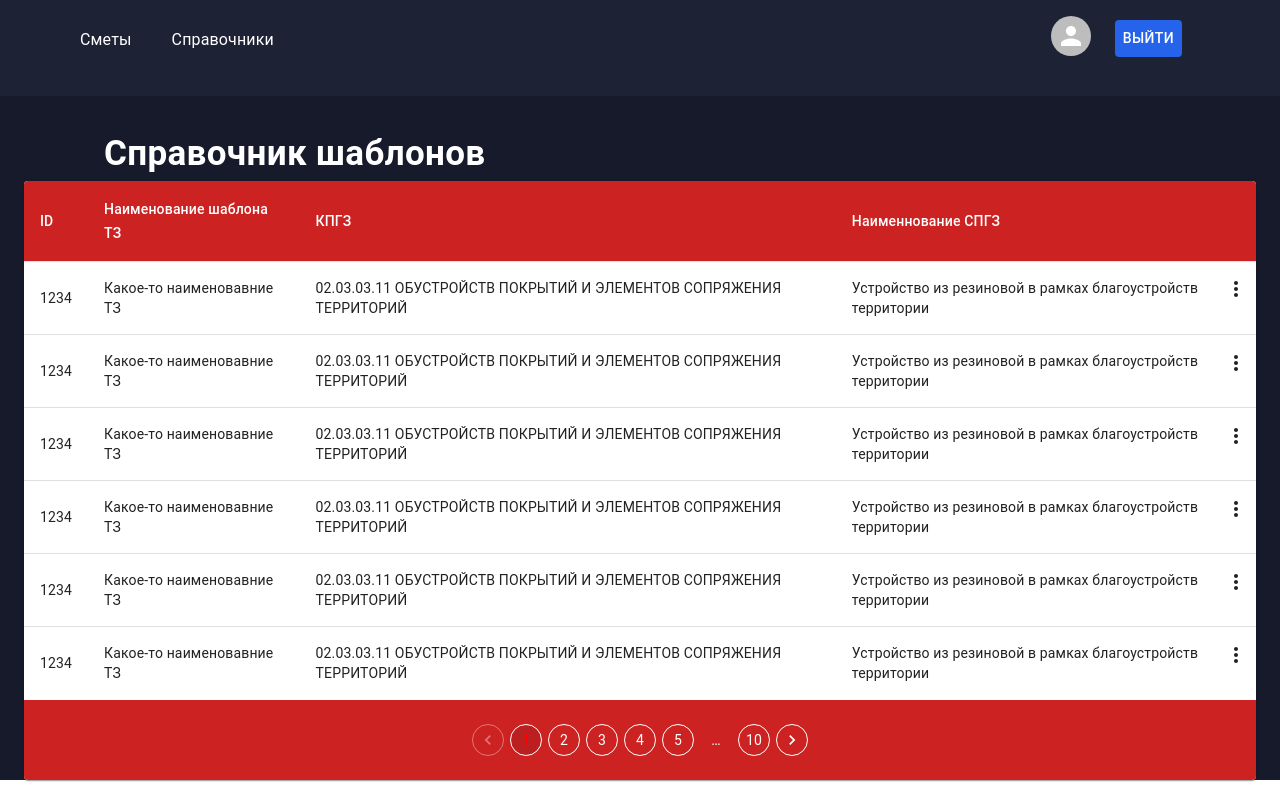
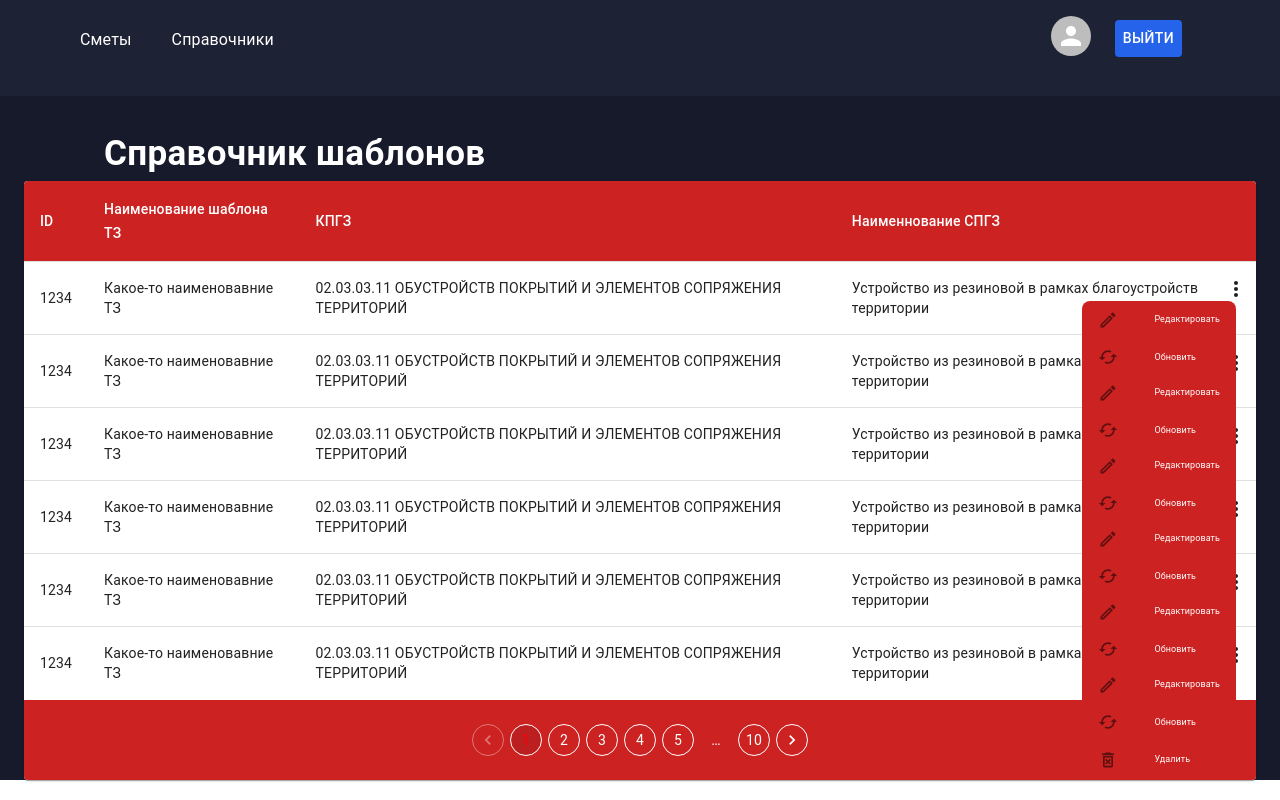
Before and after one commit to Erydo-corp/leaders2022, a Next.js app: page /handbook in a window 1280 px wide. Built offline with nearby package versions, Linux system fonts and the light colour scheme.

Commit message:
feat: add menu

```diff
--- /dev/null
+++ b/components/buttons/DotsMenu.jsx
@@ -0,0 +1,50 @@
+import React from 'react';
+import { Box } from '@mui/material';
+import List from '@mui/material/List';
+import ListItemButton from '@mui/material/ListItemButton';
+import ListItemIcon from '@mui/material/ListItemIcon';
+import ListItemText from '@mui/material/ListItemText';
+import CachedIcon from '@mui/icons-material/Cached';
+import DeleteForeverOutlinedIcon from '@mui/icons-material/DeleteForeverOutlined';
+import ModeOutlinedIcon from '@mui/icons-material/ModeOutlined';
+
+export const DotsMenu = ({active, setActive}) => {
+  return(
+    <Box onClick={() => setActive(false)}
+      sx={{
+        position: 'absolute',
+        top: 40,
+        right: 20,
+        borderRadius: 2,
+        color: '#fff',
+        background: '#cc2222',
+        zIndex: 10,
+      }}>
+      <List onClick={event => event.stopPropagation()}
+      sx={{ width: '100%', fontSize: '8px', py: 0}}
+      component="nav"
+    >
+      <ListItemButton>
+        <ListItemIcon>
+          <ModeOutlinedIcon fontSize='small' color='white'/>
+        </ListItemIcon>
+        <ListItemText primary="Редактировать" sx={{'& .MuiListItemText-primary':{fontSize: '9px'}}}/>
+      </ListItemButton>
+
+      <ListItemButton>
+        <ListItemIcon>
+          <CachedIcon fontSize='small' color='white'/>
+        </ListItemIcon>
+        <ListItemText primary="Обновить" sx={{'& .MuiListItemText-primary':{fontSize: '9px'}}}/>
+      </ListItemButton>
+
+      <ListItemButton>
+        <ListItemIcon>
+          <DeleteForeverOutlinedIcon fontSize='small' color='white'/>
+        </ListItemIcon>
+        <ListItemText primary="Удалить" sx={{'& .MuiListItemText-primary':{fontSize: '9px'}}}/>
+      </ListItemButton>
+    </List>
+    </Box>
+  )
+}
--- a/components/tables/BodyTable.jsx
+++ b/components/tables/BodyTable.jsx
@@ -1,25 +1,31 @@
-import React from 'react';
+import React, { useEffect, useState } from 'react';
 import { TableBody, TableRow, TableCell } from '@mui/material';
 import MoreVertIcon from '@mui/icons-material/MoreVert';
+import { DotsMenu } from '../buttons/DotsMenu';
 
 export const BodyTable = ({data}) => {
+
+  const [menuActive, setMenuActive] = useState()
+
   return(
     <TableBody>
       {
         data.map((row) => (
           <TableRow key={row}
-          sx={{ borderBottom: '1.1px solid #cc2222', '&:last-child td, &:last-child th': {borderBottom: '1.1px solid #fff'}}}>
+          sx={{ position: 'relative', borderBottom: '1.1px solid #cc2222', '&:last-child td, &:last-child th': {borderBottom: '1.1px solid #fff'}}}>
             {
               Object.values(row).map((td) => (
-                <TableCell>{td}</TableCell>
+                <TableCell sx={{position: 'relative'}}>{td}</TableCell>
                 ))
             }
+            <DotsMenu active={menuActive} setActive={setMenuActive}/>
             {
-              row['spgz'] ? <MoreVertIcon  sx={{
+              row['spgz'] ? <MoreVertIcon onClick={() => setMenuActive(true)}
+              sx={{
                 mt: 2,
                 ml: -4,
                 cursor: 'pointer',
-              }}/>
+              }} />
               : null
             }
           </TableRow>
```
